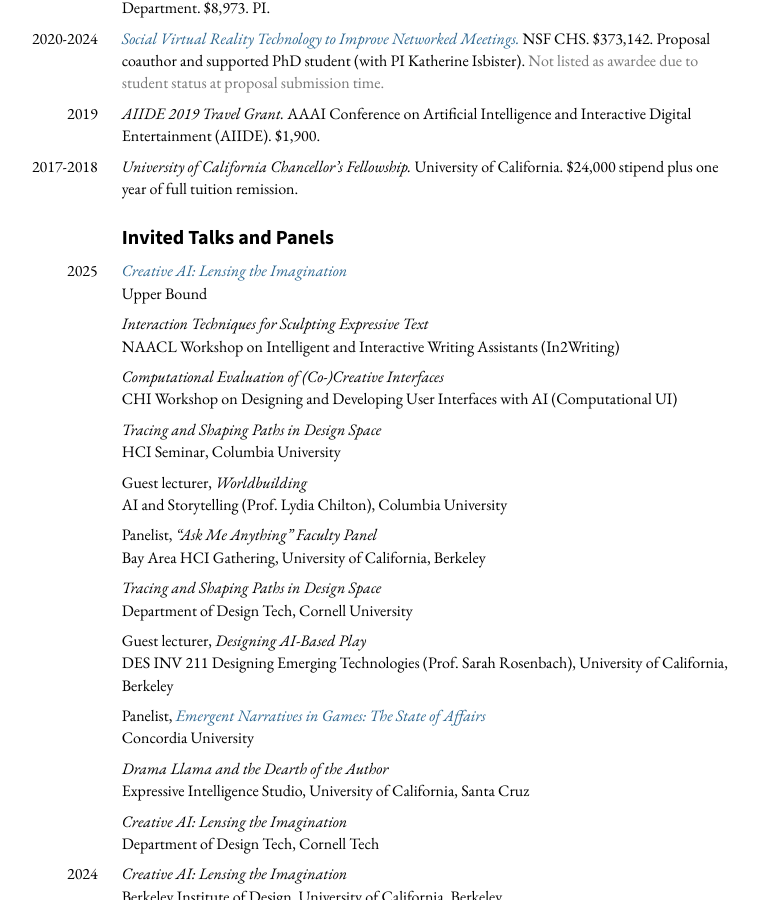
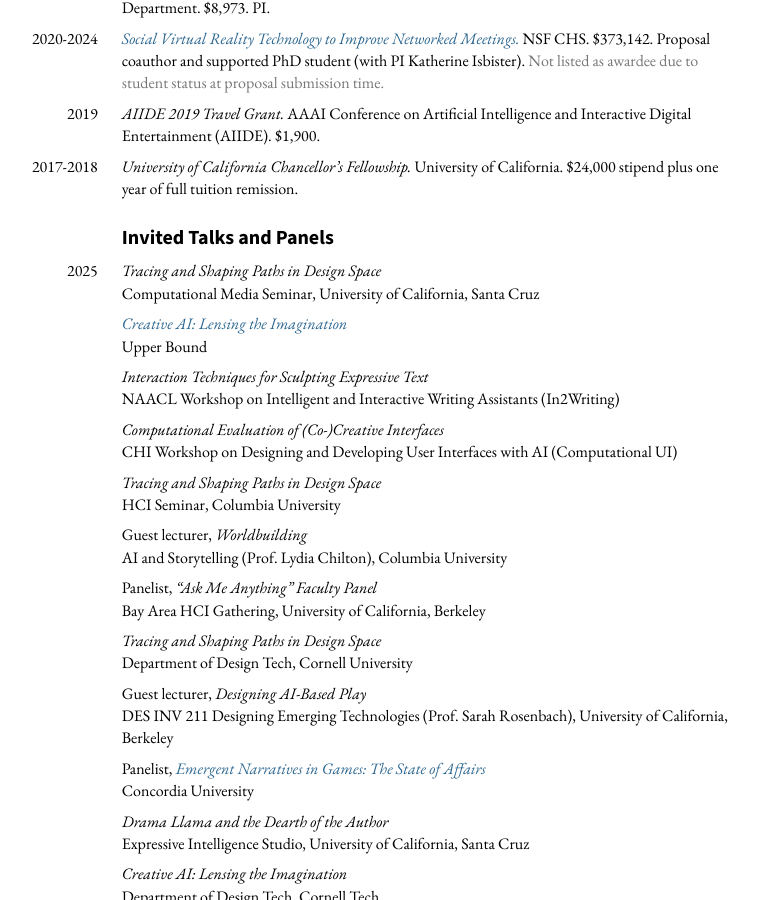
Before and after one commit to mkremins/mkremins.github.io, a Jekyll site: the page built from cv/index.html, in a window 1280 px wide and 900 px high, scrolled down 8054 px. Shown: the whole window, without its empty margins (261-1020 px from the left). Built offline with Jekyll 4.4.1, drawn with Linux system fonts in a browser that asks for light colours.

Commit message:
Add UCSC CM seminar talk

```diff
--- a/_data/talks.json
+++ b/_data/talks.json
@@ -1,4 +1,11 @@
 [
+{
+  "title": "Tracing and Shaping Paths in Design Space",
+  "url": "",
+  "year": "2025",
+  "venue": "UCSC Computational Media Seminar",
+  "venue_long": "Computational Media Seminar, University of California, Santa Cruz",
+},
 {
   "title": "Creative AI: Lensing the Imagination",
   "url": "https://www.youtube.com/watch?v=uXzTSgas11Q",
```
